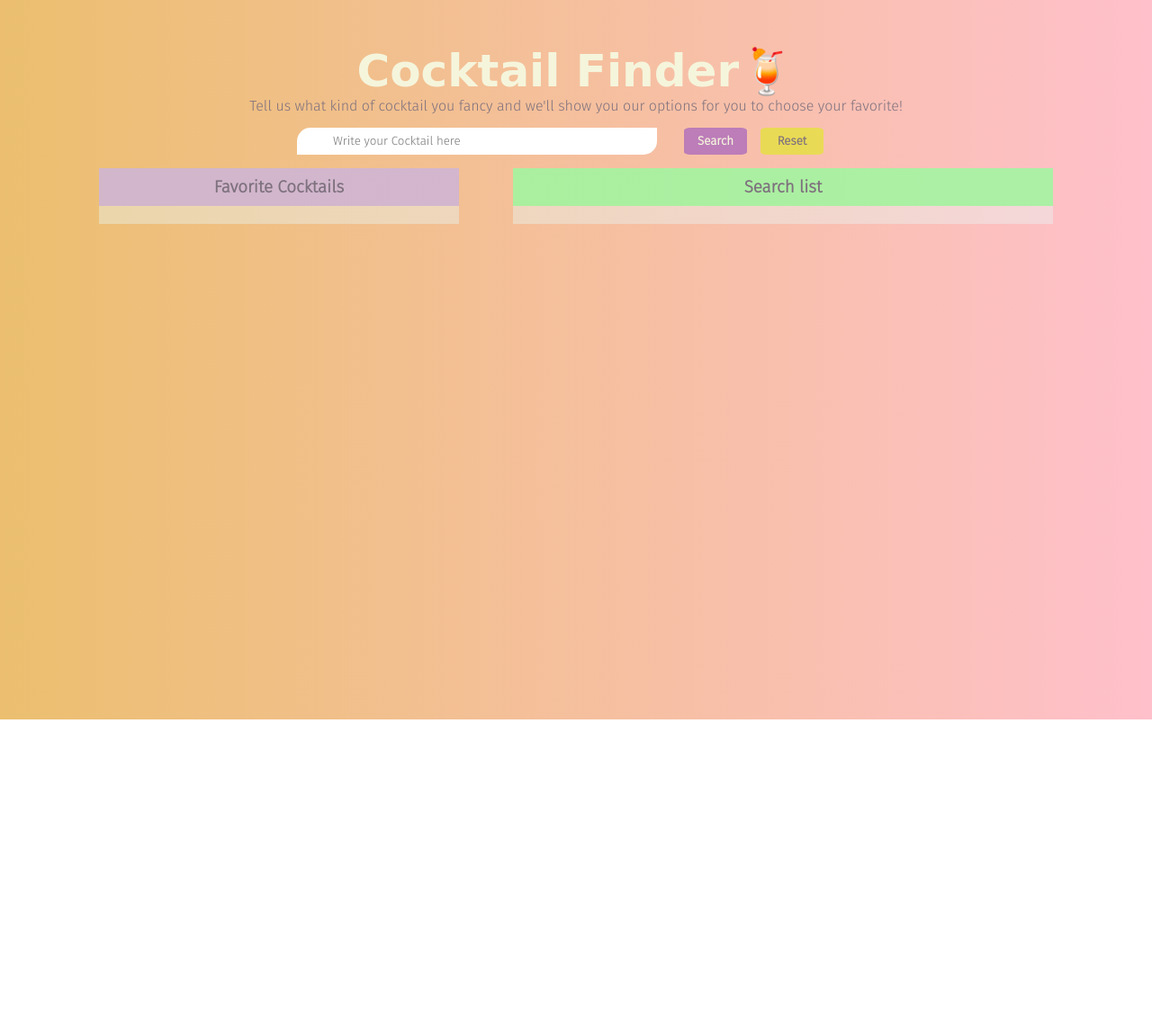
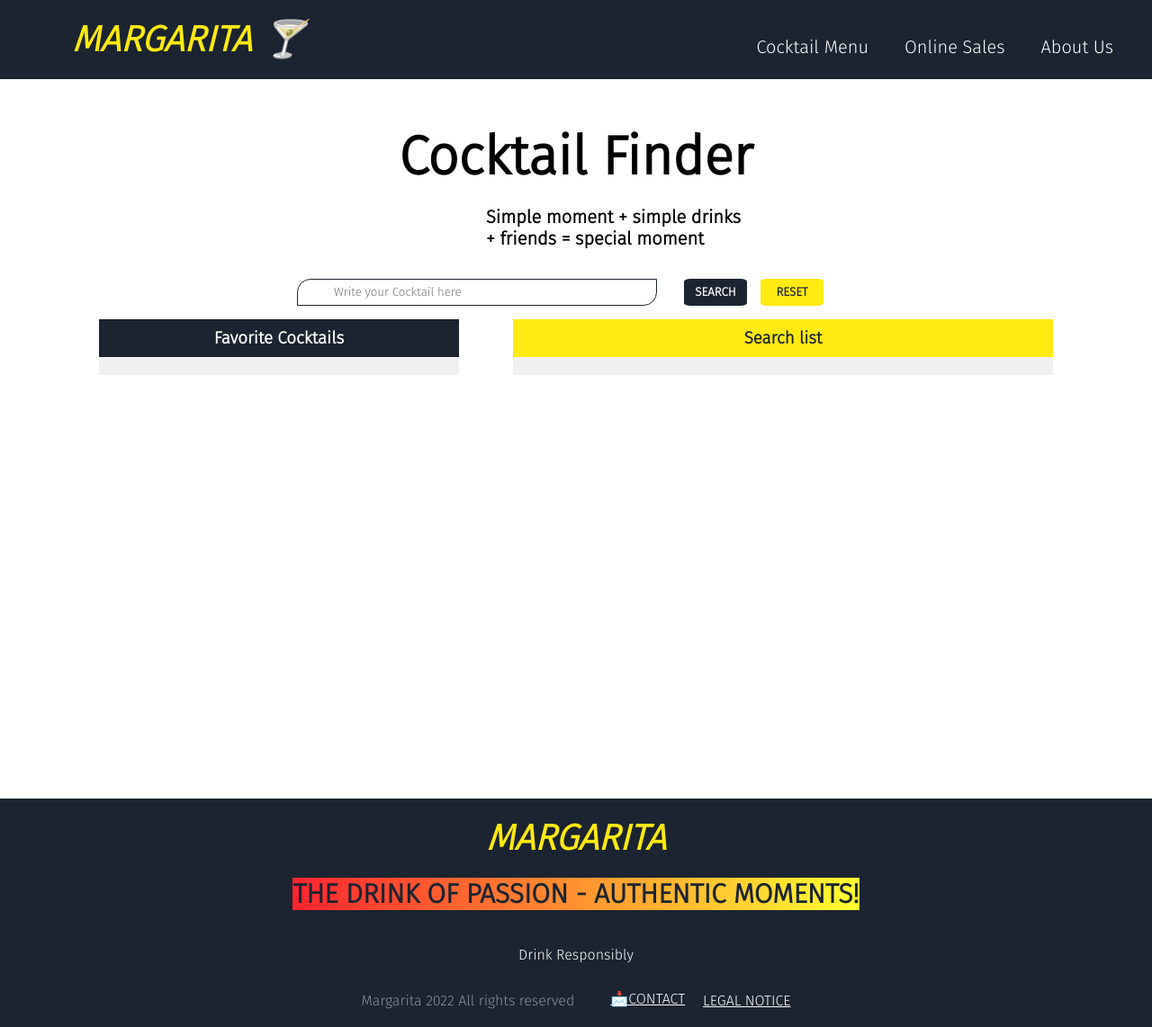
Before and after one commit to Adalab/modulo-2-evaluacion-final-romerogarcia, a website: page docs/index.html in a window 1280 px wide. Shown: the whole page at 90% size. Before the commit the page ends 800 px from the top, so only its background shows below. Drawn offline with Linux system fonts and the light colour scheme; a web font is replaced by a local one.

Commit message:
add docs

```diff
--- a/docs/index.html
+++ b/docs/index.html
@@ -10,12 +10,25 @@
     <link rel="preconnect" href="https://fonts.gstatic.com" crossorigin>
     <link href="https://fonts.googleapis.com/css2?family=Fira+Sans:wght@300&display=swap" rel="stylesheet">
     <link href="https://fonts.googleapis.com/css2?family=Galada&display=swap" rel="stylesheet">
+
 <body>
+
+   <header class="header">
+    <h1 class="margarita">Margarita 🍸</h1>
+    <nav class="nav">
+        <p class="nav-text">Cocktail Menu</p>
+        <p class="nav-text">Online Sales</p>
+        <p class="nav-text">About Us</p>
+    </nav>
+
+   </header>
+
+
+
     <div class="container">
 
-    <h1 class="title">Cocktail Finder🍹</h1>
-
-    <p class="desc">Tell us what kind of cocktail you fancy and we'll show you our options for you to choose your favorite!</p>
+    <h1 class="title">Cocktail Finder</h1>
+    <p class="desc">Simple moment + simple drinks + friends = special moment</p>
 
     <form action="" class="containerShare">
 
@@ -40,9 +53,24 @@
 
         </ul>
     </section>
+
+
 </div>
 
 </div>
+
+<footer class="footer">
+    <h1 class="margarita2">Margarita</h1>
+    <p class="text">THE DRINK OF PASSION - AUTHENTIC MOMENTS!</p>
+    <p class="warning">Drink Responsibly</p>
+    <div class="legal">
+
+       <p class="copy">Margarita 2022 All rights reserved</p>
+       <p class="contact">📩CONTACT</p>
+       <p class="notice">LEGAL NOTICE</p>
+    </div>
+
+</footer>
     <script type="text/javascript" src="./assets/js/main.js"></script>
 </body>
 </html>
```
Also changed, not shown: docs/assets/css/main.css (+1 -1 lines), docs/assets/images/logo1.png (added), docs/assets/images/logo2.png (added).
